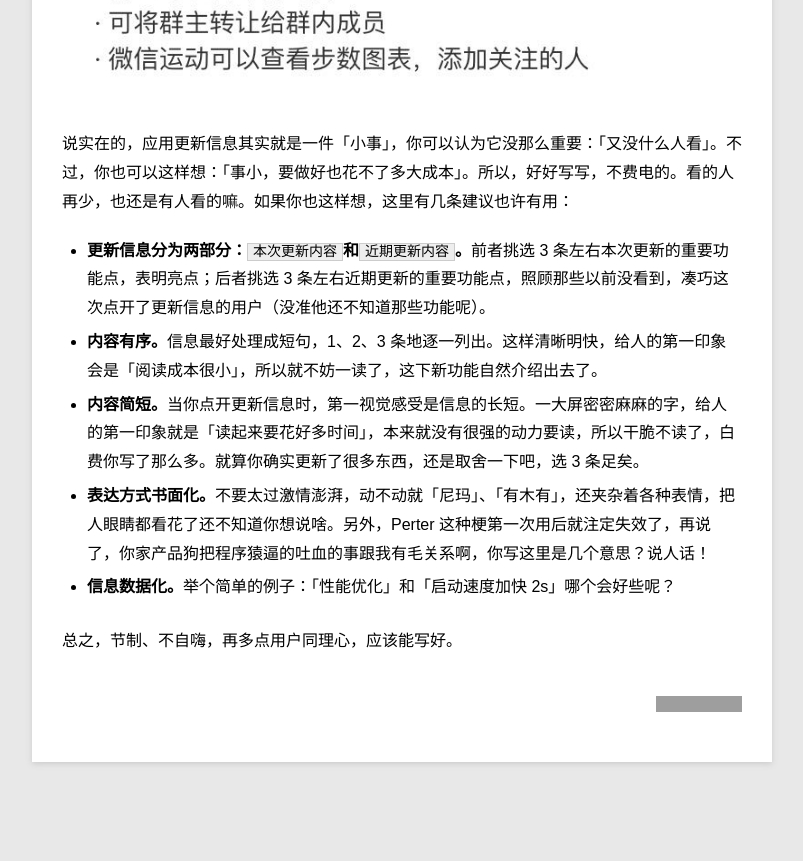
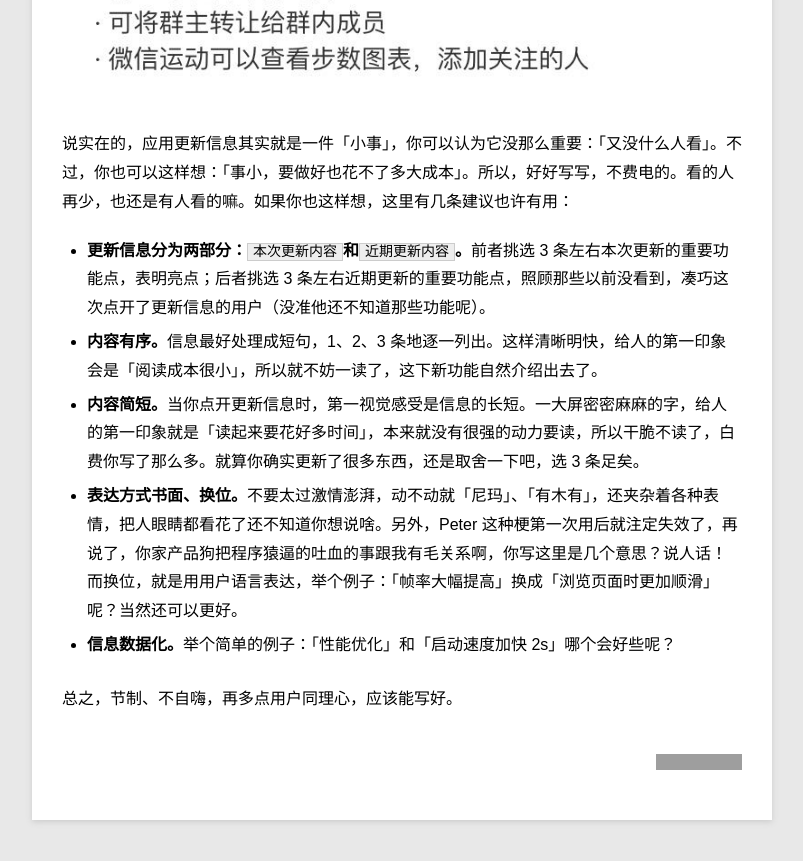
Before and after one commit to samirchen/samirchen.github.io, a Jekyll site: the page built from _posts/opinion/2015-12-03-app-update-info.md, in a window 1280 px wide and 900 px high, scrolled down 3922 px. Shown: the top 861 px of the window, without its empty margins (78-881 px from the left). Built offline with Jekyll 4.4.1, drawn with Linux system fonts in a browser that asks for light colours; Markdown is read by kramdown in place of the engine named in the settings; comment, search, counter and statistics services are not loaded; grey boxes are pictures that could not be loaded.

Commit message:
Update blog.

```diff
--- a/_posts/opinion/2015-12-03-app-update-info.md
+++ b/_posts/opinion/2015-12-03-app-update-info.md
@@ -50,7 +50,7 @@ tag: App Store, App Update
 - **更新信息分为两部分：`本次更新内容`和`近期更新内容`。**前者挑选 3 条左右本次更新的重要功能点，表明亮点；后者挑选 3 条左右近期更新的重要功能点，照顾那些以前没看到，凑巧这次点开了更新信息的用户（没准他还不知道那些功能呢）。
 - **内容有序。**信息最好处理成短句，1、2、3 条地逐一列出。这样清晰明快，给人的第一印象会是「阅读成本很小」，所以就不妨一读了，这下新功能自然介绍出去了。
 - **内容简短。**当你点开更新信息时，第一视觉感受是信息的长短。一大屏密密麻麻的字，给人的第一印象就是「读起来要花好多时间」，本来就没有很强的动力要读，所以干脆不读了，白费你写了那么多。就算你确实更新了很多东西，还是取舍一下吧，选 3 条足矣。
-- **表达方式书面化。**不要太过激情澎湃，动不动就「尼玛」、「有木有」，还夹杂着各种表情，把人眼睛都看花了还不知道你想说啥。另外，Perter 这种梗第一次用后就注定失效了，再说了，你家产品狗把程序猿逼的吐血的事跟我有毛关系啊，你写这里是几个意思？说人话！
+- **表达方式书面、换位。**不要太过激情澎湃，动不动就「尼玛」、「有木有」，还夹杂着各种表情，把人眼睛都看花了还不知道你想说啥。另外，Peter 这种梗第一次用后就注定失效了，再说了，你家产品狗把程序猿逼的吐血的事跟我有毛关系啊，你写这里是几个意思？说人话！而换位，就是用用户语言表达，举个例子：「帧率大幅提高」换成「浏览页面时更加顺滑」呢？当然还可以更好。
 - **信息数据化。**举个简单的例子：「性能优化」和「启动速度加快 2s」哪个会好些呢？
 
 总之，节制、不自嗨，再多点用户同理心，应该能写好。
```
